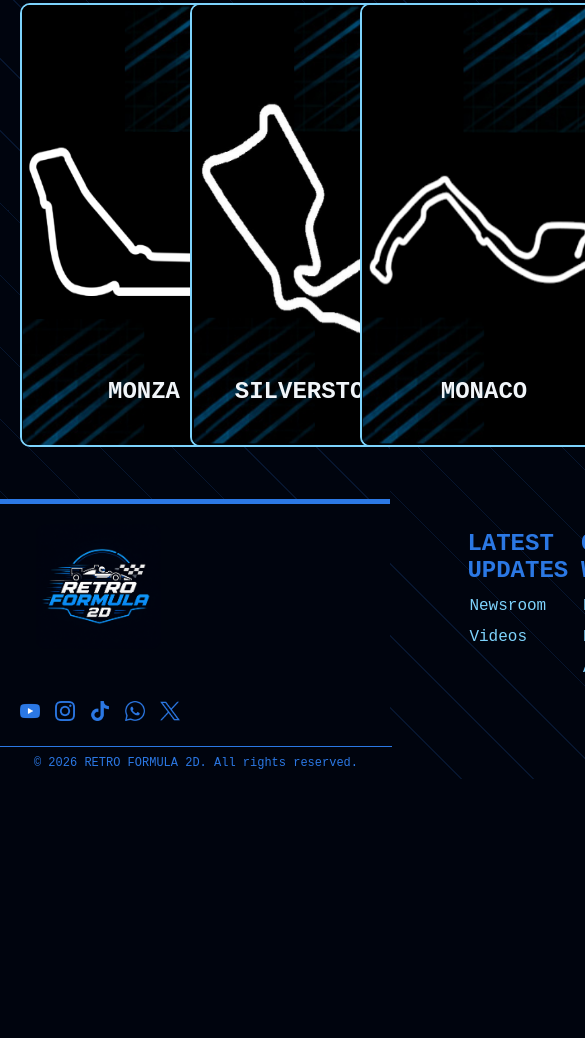
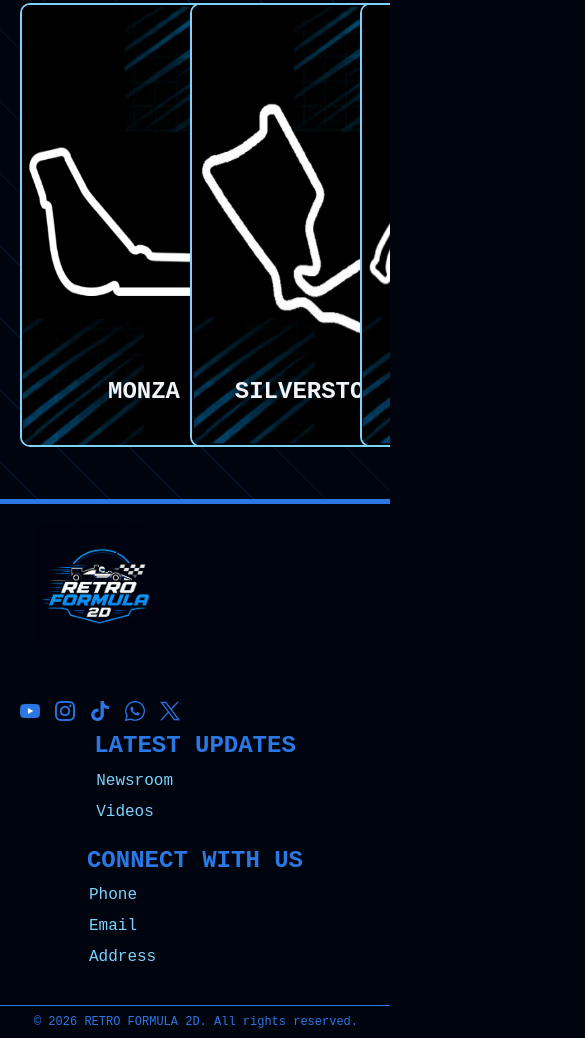
Before and after one commit to 01loh1t/retro-formula-2d, a website: page public/index.html in a window 390 px wide. Shown: the part 2139-3177 px from the top of the page, 585 px wide, since content can reach past the window. Before the commit the page ends 2918 px from the top, so only its background shows below. Drawn offline with Linux system fonts and the light colour scheme; no server answers.

Commit message:
Fix footer overflow causing horizontal scroll on mobile

```diff
--- a/public/css_files/styles.css
+++ b/public/css_files/styles.css
@@ -22,6 +22,12 @@
 /* Global body and layout applied to all pages */
 
 /* Diagonal stripe background pattern - technique from css-tricks.com/stripes-css/ */
+/* overflow-x on html as well as body. On mobile browsers, body alone does not always
+   stop a wide child from causing sideways scroll - html has to clip it too. */
+html{
+    overflow-x: hidden;
+}
+
 body{
     background: repeating-linear-gradient(
         45deg,
@@ -157,6 +163,10 @@ footer{
     display: flex;
     justify-content: space-around;
     border-top: 5px solid var(--dark_blue);
+
+    /* Without this the three columns refuse to wrap and force the row wider than a phone
+       screen, which pushes the whole page sideways. Wrapping lets them stack instead. */
+    flex-wrap: wrap;
 }
 
 /* Footer column with links */
```
